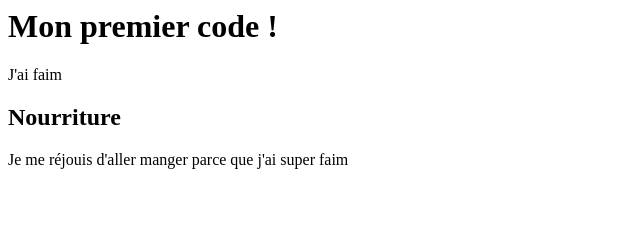
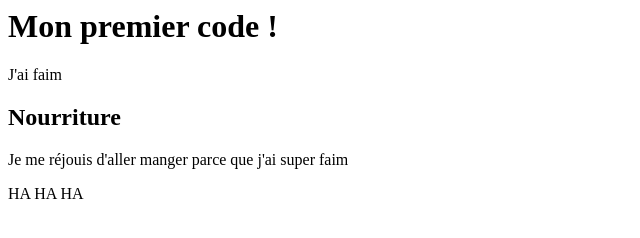
Before and after one commit to chl0e-rnd/premier-depot, a plain HTML site: page index.html in a window 1280 px wide. Shown: the full height of the page, 0-640 px from the left. Drawn offline with Linux system fonts and the light colour scheme.

Commit message:
Ajout para

```diff
--- a/index.html
+++ b/index.html
@@ -2,3 +2,4 @@
 <p>J'ai faim</p>
 <h2>Nourriture</h2>
 <p>Je me réjouis d'aller manger parce que j'ai super faim</p>
+<p>HA HA HA</p>
```
